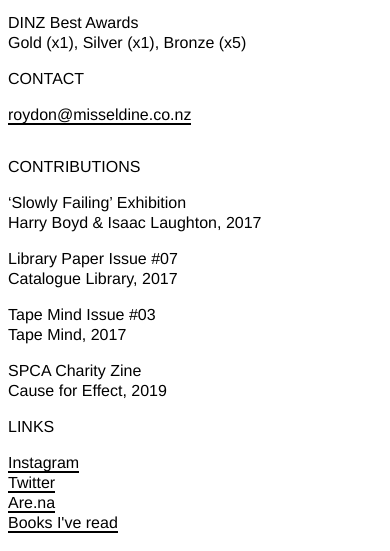
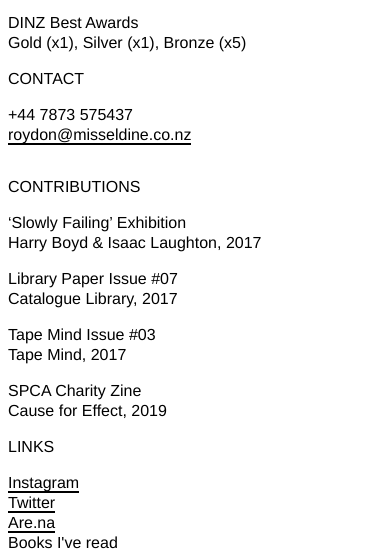
Before and after one commit to roydoncvm/roydoncvm.github.io, a plain HTML site: page index.html in a window 390 px wide. Shown: the part 883-1434 px from the top of the page. Drawn offline with nearby package versions, Linux system fonts and the light colour scheme.

Commit message:
Updated phone

```diff
--- a/index.html
+++ b/index.html
@@ -88,7 +88,7 @@
 
  <p class="heading">Contact</p>
             <ul>
-              <!---  <li>+64 27 246 9404</li> -->
+              <li>+44 7873 575437</li>
 				<li><a href="mailto:roydon@misseldine.co.nz">roydon@misseldine.co.nz</a></li>
               </ul>
 
```
